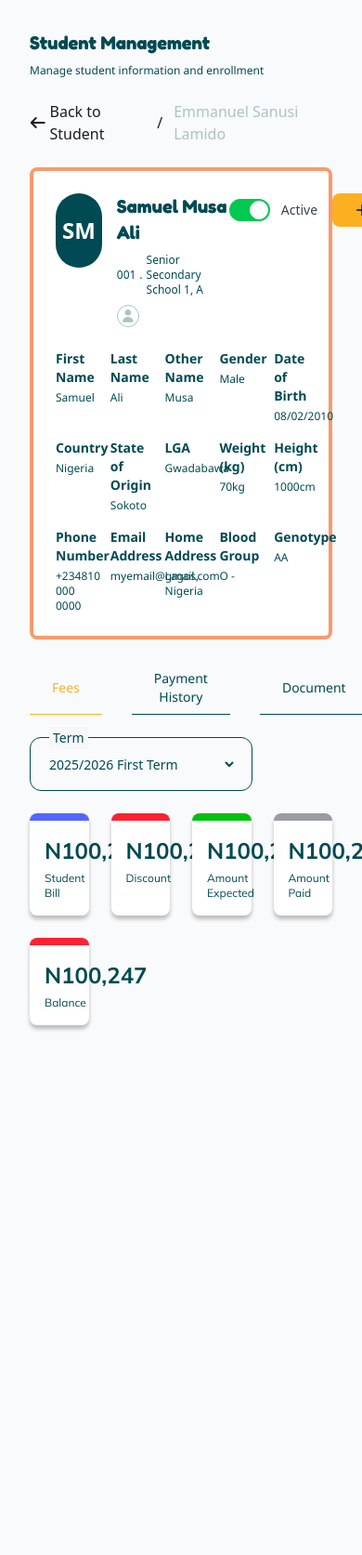
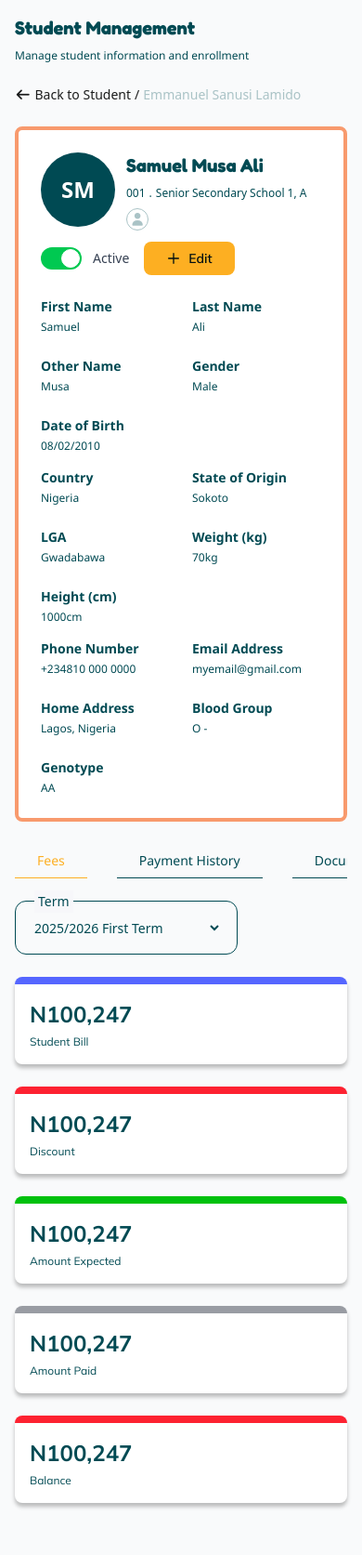
Before and after one commit to tsucess/kokokah_sms, a Laravel app: page /admin/students/profile-fees in a window 390 px wide. Shown: the part 129-1802 px from the top of the page at 93% size. Run offline with Laravel 12, Linux system fonts and the light colour scheme; style sheets or scripts are compiled from the project's sources; some libraries are stand-ins or nearby versions.

Commit message:
fixed student responsiveness

```diff
--- a/resources/views/admin/students/profile-fees.blade.php
+++ b/resources/views/admin/students/profile-fees.blade.php
@@ -19,7 +19,7 @@
             display: none;
         }
     </style>
-    <div class="p-8">
+    <div class="p-4 md:p-8">
         <!-- Header -->
         <div class="mb-6 space-y-2">
             <h2 class="text-xl font-bold text-primary font-fredoka">Student Management</h2>
@@ -27,21 +27,21 @@
         </div>
 
         <!-- Back Button -->
-        <div class="mb-6 flex items-center gap-1">
+        <div class="mb-6 flex items-center gap-1 text-sm sm:text-base">
             <a href="{{ route('admin.students.management') }}" class="flex gap-1 items-center text-black100 hover:text-black">
                 <i class="fa-solid fa-arrow-left"></i>
                 Back to Student
             </a>
-            <span class="text-black100 mx-2">/</span>
+            <span class="text-black100">/</span>
             <span class="text-communicationBtn">Emmanuel Sanusi Lamido</span>
         </div>
 
         <!-- Student Info Card -->
         <div class="bg-white rounded-lg border-4 border-orange50 p-6 mb-6">
-            <div class="flex items-start justify-between">
-                <div class="flex items-start space-x-4">
+            <div class="flex flex-col sm:flex-row gap-3 items-start justify-between">
+                <div class="flex gap-3 items-start ">
                     <div
-                        class="w-20 h-20 bg-primary rounded-full flex items-center justify-center text-white text-2xl font-bold">
+                        class="w-20 h-20 shrink-0 bg-primary rounded-full flex items-center justify-center text-white text-2xl font-bold">
                         SM
                     </div>
                     <div class="space-y-2">
@@ -75,7 +75,7 @@
             </div>
 
             <!-- Student Details Grid -->
-            <div class="grid grid-cols-5 gap-6 mt-6">
+            <div class="grid grid-cols-2 sm:grid-cols-5 gap-6 mt-6">
                 <div>
                     <p class="text-sm font-semibold text-primary font-sitka mb-1">First Name</p>
                     <p class="text-xs text-primary font-sitka">Samuel</p>
@@ -98,7 +98,7 @@
                 </div>
             </div>
 
-            <div class="grid grid-cols-5 gap-6 mt-4">
+            <div class="grid grid-cols-2 sm:grid-cols-5 gap-6 mt-4">
                 <div>
                     <p class="text-sm font-semibold text-primary font-sitka mb-1">Country</p>
                     <p class="text-xs text-primary font-sitka">Nigeria</p>
@@ -121,7 +121,7 @@
                 </div>
             </div>
 
-            <div class="grid grid-cols-5 gap-6 mt-4">
+            <div class="grid grid-cols-2 sm:grid-cols-5 gap-6 mt-4">
                 <div>
                     <p class="text-sm font-semibold text-primary font-sitka mb-1">Phone Number</p>
                     <p class="text-xs text-primary font-sitka">+234810 000 0000</p>
@@ -147,8 +147,8 @@
 
         <!-- Tabs and Term Selector -->
         <div class="mb-6 flex items-center justify-between">
-            <div class="">
-                <nav class="flex space-x-8">
+            <div class="overflow-x-auto" style="scrollbar-width: none; -ms-overflow-style: none;">
+                <nav class="flex space-x-8 min-w-110">
                     <button onclick="showTab('fees')" id="tab-fees"
                         class="px-6 py-2 text-sm font-sitka border-b border-primary text-primary transition-colors">
                         Fees
@@ -177,7 +177,7 @@
                 </select>
             </div>
             <!-- Statistics Cards -->
-            <div class="grid grid-cols-4 gap-6 mb-10">
+            <div class="grid grid-cols-1 sm:grid-cols-4 gap-6 mb-10">
                 <!-- Student Bill -->
                 <div class="bg-white rounded-lg border-t-8 border-blue300 p-4 space-y-1.5 shadow-boardsheet">
                     <p class="text-2xl font-bold text-primary font-mulish">N100,247</p>
@@ -229,7 +229,7 @@
             </div>
             <!-- Payment History Table -->
             <div class="bg-white rounded-lg  shadow-lg overflow-hidden">
-                <div class="overflow-x-auto">
+                <div class="overflow-x-auto" style="scrollbar-width: none; -ms-overflow-style: none;">
                     <table class="w-full">
                         <thead class=" border-b border-gray-200">
                             <tr>
@@ -273,7 +273,7 @@
         </div>
         <div id="content-documents" class="tab-content hidden">
             <div class="w-full min-h-60 h-full flex items-center justify-center flex-col gap-4">
-                <h3 class="text-primary text-2xl font-fredoka font-semibold">There are currently no documents.</h3>
+                <h3 class="text-primary text-2xl font-fredoka font-semibold text-center">There are currently no documents.</h3>
                 <button class="text-black bg-accent py-4 px-16 rounded-sm font-semibold font-sitka text-sm">Upload Document</button>
             </div>
         </div>
```
Also changed, not shown: resources/views/admin/staff/management.blade.php (+6 -6 lines), resources/views/admin/staff/profile-next-of-kin.blade.php (+6 -6 lines), resources/views/admin/students/management.blade.php (+6 -6 lines), resources/views/admin/students/next-of-kin.blade.php (+4 -4 lines), resources/views/admin/students/profile-documents.blade.php (+11 -11 lines), resources/views/admin/students/profile.blade.php (+5 -5 lines).
